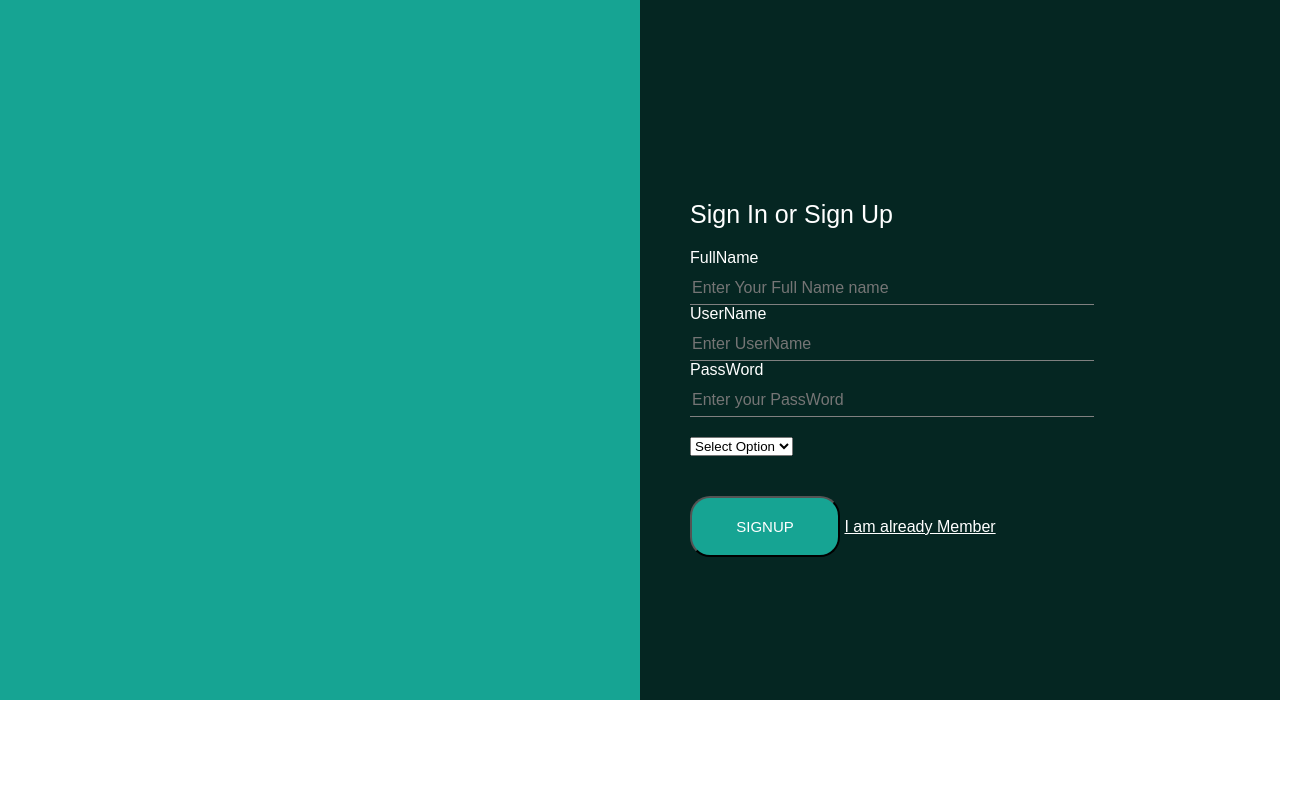
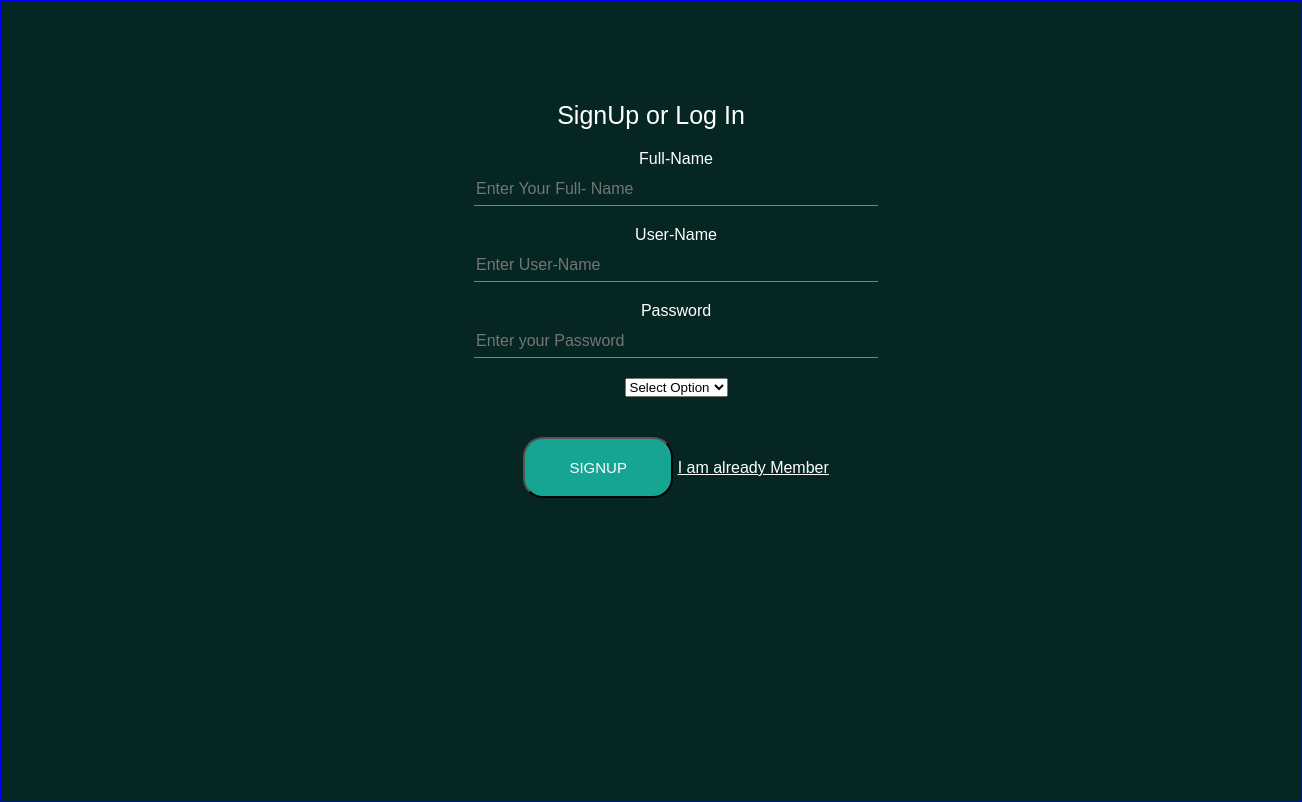
Before and after one commit to wanderlust-bw/wanderlust-FE-Manju, a React (Create React App) app in the folder wonderlust/: page /SignUp in a window 1280 px wide. Shown: the whole page, 1302 px wide, since content can reach past the window. Built offline with nearby package versions, Linux system fonts and the light colour scheme.

Commit message:
added some style

```diff
--- a/wonderlust/src/App.css
+++ b/wonderlust/src/App.css
@@ -1,5 +1,5 @@
 .App {
-  /* text-align: center; */
+  text-align: center;
 }
 .App{
 
--- a/wonderlust/src/App.js
+++ b/wonderlust/src/App.js
@@ -1,26 +1,19 @@
 import React, { Component } from 'react';
 import './App.css';
-import SignUp from "./Components/SignUpForm"
-import LogIn from "./Components/SignIn"
-import { Route } from 'react-router-dom';
+// import SignUp from "./Components/SignUpForm"
+// import LogIn from "./Components/SignIn"
+// import { Route } from 'react-router-dom';
+import SignInLogInForms from "./Components/Forms"
 
 class App extends Component {
   render() {
     return (
       <div className="App">
-      <div className="maindiv maindiv1">
-
-      </div>
-      <div className="maindiv maindiv2">
-        <Route exact path="/SignUp" component={SignUp} />
-        <Route exact path="/SignIn" component={LogIn} />
-        </div>
-
-
-
+      <SignInLogInForms />
       </div>
     );
   }
 }
 
 export default App;
+ {/* <Route exact path= "/Dashboard" component={Dashboard} */}
--- /dev/null
+++ b/wonderlust/src/Components/Forms.js
@@ -0,0 +1,58 @@
+import React from "react"
+import SignUp from "./SignUpForm"
+import LogIn from "./SignIn"
+import { Route } from 'react-router-dom';
+import "./forms.css"
+
+
+class SignInLogInForms extends React.Component{
+render(){
+    return(
+<div>
+    <div className="maindivs">
+        <div>
+
+        </div>
+
+<div>
+  <Route exact path="/SignUp" component={SignUp} />
+  <Route exact path="/LogIn" component={LogIn} />
+  </div>
+  </div>
+   </div>
+    );
+}
+}
+export default SignInLogInForms
+
+
+
+
+
+
+
+
+
+
+
+
+
+
+
+
+
+{/* <div className="maindiv maindiv1">
+</div>
+
+<div className="App">
+<div className="maindiv maindiv1">
+</div>
+<div className="maindiv maindiv1">
+</div>
+<div className="App"></div>
+ <div className="maindiv maindiv2">
+  <Route exact path="/SignUp" component={SignUp} />
+  <Route exact path="/LogIn" component={LogIn} />
+  </div>
+  </div>
+  </div> */}
--- a/wonderlust/src/Components/SignIn.js
+++ b/wonderlust/src/Components/SignIn.js
@@ -11,6 +11,7 @@ class LogIn extends React.Component {
         this.state = {
             name: "",
             password: "",
+            loggedIn: false
         }
     }
 
@@ -25,36 +26,45 @@ class LogIn extends React.Component {
         e.preventDefault();
         console.log("This form was submitted with following data");
         console.log(this.state)
+
+        // Call axios with usrname and password
+        // if correct username setSatete logged in to true, else false
     }
 
     render() {
         return (
 
+
+           <div>
                     <div className="login">
                         <div className="signform">
-                        <div  classname="navigation">
-                            <NavLink className="navlink2" to="/SignIn">Sign In or </NavLink>
+                        <div  className="navigation">
+                            <NavLink className="navlink2" to="/LogIn">LogIn or </NavLink>
                             <NavLink className="navlink2"to="/SignUp">Sign Up</NavLink>
                         </div>
                             <form onSubmit={this.handleSubmit}>
                                 <div className="text">
-                                    <p>UserName</p>
-                                    <input  className="inputtexts" type="text" id="text" placeholder="Enter your UserName" name="name" value={this.state.name} onChange={this.handleChange} />
+                                <p>Username</p>
+                                    <input  className="inputtexts" type="name" id="name" placeholder="Enter your UserName" name="name" value={this.state.name} onChange={this.handleChange} />
                                 </div>
 
                                 <div>
                                     <div className="text">
-                                        <p>PassWord</p>
+                                        <p>Password</p>
                                     </div>
                                     <input  className="inputtexts" type="password" id="password" placeholder="Enter Password" name="password" value={this.state.password} onChange={this.handleChange} />
                                 </div>
 
                                 <div>
-                                    <button  className="button" type="submit" >Sign In</button>  <Link className="accountlink" to="/SignUp">Create an account</Link>
+                                    <button  className="button" type="submit" >LogIn</button>  <Link className="accountlink" to="/SignUp">Create an account</Link>
                                 </div>
                             </form>
                         </div>
                     </div>
+
+                   {/* { this.state.loggedIn && <Redirecr to={Dashboard}></Redirecr>}  */}
+                   </div>
+
 
         )
     }
--- a/wonderlust/src/Components/SignUpForm.js
+++ b/wonderlust/src/Components/SignUpForm.js
@@ -54,36 +54,32 @@ class Signup extends React.Component {
     render() {
 
         return (
-            <div >
-                <div>
-                    <div  className="App">
-
 
                         <div className="signform">
                         <div className="nav">
-                            <NavLink className="navlink1" to="/SignIn" >Sign In or </NavLink>
-                            <NavLink className="navlink1" to="/SignUp">Sign Up</NavLink>
+                            <NavLink className="navlink1" to="/LogIn" > SignUp or </NavLink>
+                            <NavLink className="navlink1" to="/SignUp">Log In</NavLink>
                         </div>
                             <form onSubmit={this.handleSubmit}>
                                 <div className="submitform" >
                                 <div>
-                                    <div className="text">
-                                        <div>FullName</div>
-                                    </div>
-                                    <input className="inputtext" type="text" id="name" placeholder="Enter Your Full Name name" name="name" value={this.state.name} onChange={this.handleChange} />
+                                    <div>
+                                <span className="text">Full-Name</span>
+                                </div>
+                                    <input className="inputtext" type="text" id="name" placeholder="Enter Your Full- Name " name="name" value={this.state.name} onChange={this.handleChange} />
                                 </div>
                                 <div >
                                     <div className="text">
-                                        <span>UserName</span>
+                                        <span>User-Name</span>
                                     </div>
-                                    <input className="inputtext1" type="text" id="text" placeholder="Enter UserName" name="username" value={this.state.username} onChange={this.handleChange} />
+                                    <input className="inputtext1" type="text" id="text" placeholder="Enter User-Name" name="username" value={this.state.username} onChange={this.handleChange} />
                                 </div>
 
                                 <div >
                                     <div className="text">
-                                        <span>PassWord</span>
+                                        <span>Password</span>
                                     </div>
-                                    <input className="inputtext" type="text" id="password" placeholder="Enter your PassWord" name="password" value={this.state.password} onChange={this.handleChange} />
+                                    <input className="inputtext" type="text" id="password" placeholder="Enter your Password" name="password" value={this.state.password} onChange={this.handleChange} />
                                 </div>
 
 
@@ -99,14 +95,13 @@ class Signup extends React.Component {
                                 </div>
 
                                 <div>
-                                    <button className="button" type="submit">SignUp</button> <Link className="buttontext" to="/SignIn">I am already Member</Link>
+                                    <button className="button" type="submit">SignUp</button> <Link className="buttontext" to="/LogIn">I am already Member</Link>
                                 </div>
                                 </div>
                             </form>
                         </div>
-                    </div>
-                </div>
-            </div>
+
+
         )
     }
 
--- a/wonderlust/src/Components/form.css
+++ b/wonderlust/src/Components/form.css
@@ -1,20 +1,27 @@
+
 
 .navlink1{
     color:white;
     text-decoration: none;
-    margin-top:20px;
+    margin-top:10px;
+    margin-bottom:20px;
 }
 
 .nav{
-    margin-top: 200px;
-    margin-left: 50px;
+    margin-top: 0px;
+    margin-top: 100px;
     font-size: 25px;
 }
 
 .signform {
-    /* margin-top: 250px; */
+ margin-left: 00px;
+ border:1px solid blue;
+ background:#052622;
+ width:1300px;
+ height:800px;
 
 }
+
 
 .inputtext{
     background: transparent;
@@ -25,14 +32,14 @@
     width: 400px;
     height: 30px;
     border-top: 0px;
-    border-left: 0px;
+    border-left: 80px;
     border-right: 20px;
     color:white;
 }
 
 .text{
     color:white;
-    margin-left: 0px;
+    margin-top:20px;
 }
 
 .inputtext1{
@@ -79,15 +86,15 @@
     height:50px;
 }
 
-.login{
-   margin-top:200px;
-   margin-left: 30px;
+.navigation{
+margin-top: 150px;
 }
 
 .navlink2{
     color:white;
     text-decoration: none;
-    margin-top:20px;
+    margin-top:100px;
+    font-size: 25px;
 }
 
 .inputtexts{
--- /dev/null
+++ b/wonderlust/src/Components/forms.css
@@ -0,0 +1,4 @@
+
+ boby{
+     color:grey;
+ }
```
